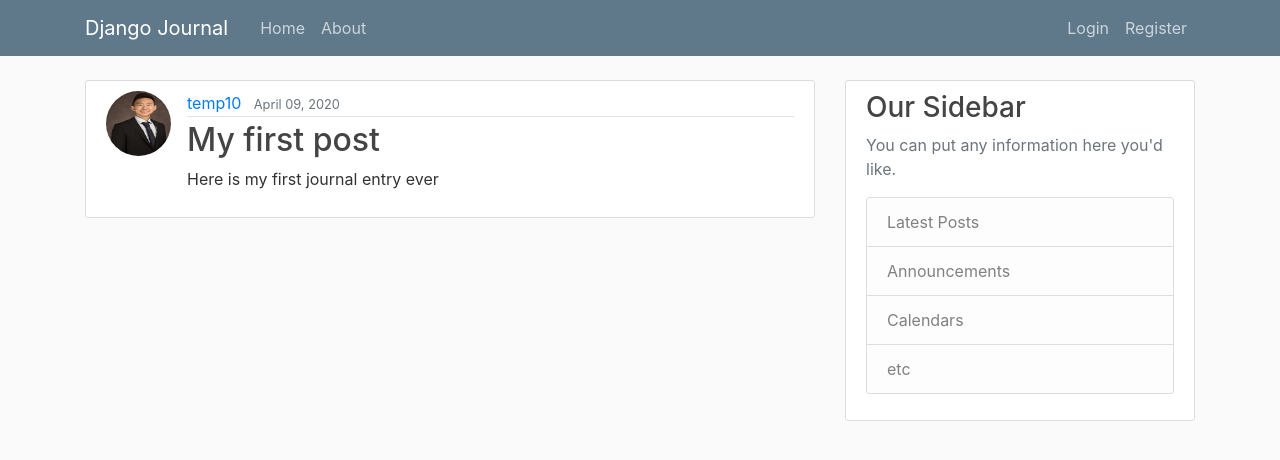
After one commit to matthewsmkim1/LiNK, a Django app: page /post/1/ in a window 1280 px wide. The commit adds this page. Shown: the top 460 px of the page. Run offline with Django 3.2, Linux system fonts and the light colour scheme; data comes from the database, SQL or seed files in the repository; both versions use the stored data as it was after the commit; some libraries are stand-ins or nearby versions.

Commit message:
can create delete update journal posts

```diff
--- a/LINK/journal/models.py
+++ b/LINK/journal/models.py
@@ -1,6 +1,7 @@
 from django.db import models
 from django.utils import timezone
 from django.contrib.auth.models import User
+from django.urls import reverse
 
 
 class Post(models.Model):
@@ -11,3 +12,6 @@
 
     def __str__(self):
         return self.title
+
+    def get_absolute_url(self):
+        return reverse('post-detail', kwargs={'pk': self.pk})
--- a/LINK/journal/templates/journal/base.html
+++ b/LINK/journal/templates/journal/base.html
@@ -13,16 +13,16 @@
     <link rel="stylesheet" type="text/css" href="{% static 'journal/main.css' %}">
 
     {% if title %}
-        <title>Django Blog - {{ title }}</title>
+        <title>Django Journal - {{ title }}</title>
     {% else %}
-        <title>Django Blog</title>
+        <title>Django Journal</title>
     {% endif %}
 </head>
 <body>
     <header class="site-header">
       <nav class="navbar navbar-expand-md navbar-dark bg-steel fixed-top">
         <div class="container">
-          <a class="navbar-brand mr-4" href="{% url 'journal-home' %}">Django Blog</a>
+          <a class="navbar-brand mr-4" href="{% url 'journal-home' %}">Django Journal</a>
           <button class="navbar-toggler" type="button" data-toggle="collapse" data-target="#navbarToggle" aria-controls="navbarToggle" aria-expanded="false" aria-label="Toggle navigation">
           <span class="navbar-toggler-icon"></span>
           </button>
@@ -34,6 +34,7 @@
             <!-- Navbar Right Side -->
             <div class="navbar-nav">
               {% if user.is_authenticated %}
+                <a class="nav-item nav-link" href="{% url 'post-create' %}">New Post</a>
                 <a class="nav-item nav-link" href="{% url 'profile' %}">Profile</a>
                 <a class="nav-item nav-link" href="{% url 'logout' %}">Logout</a>
               {% else %}
--- a/LINK/journal/templates/journal/home.html
+++ b/LINK/journal/templates/journal/home.html
@@ -8,7 +8,7 @@
               <a class="mr-2" href="#">{{ post.author }}</a>
               <small class="text-muted">{{ post.date_posted|date:"F d, Y" }}</small>
             </div>
-            <h2><a class="article-title" href="#">{{ post.title }}</a></h2>
+            <h2><a class="article-title" href="{% url 'post-detail' post.id %}">{{ post.title }}</a></h2>
             <p class="article-content">{{ post.content }}</p>
           </div>
         </article>
--- /dev/null
+++ b/LINK/journal/templates/journal/post_detail.html
@@ -0,0 +1,20 @@
+{% extends "journal/base.html" %}
+{% block content %}
+  <article class="media content-section">
+    <img class="rounded-circle article-img" src="{{ object.author.profile.image.url }}">
+    <div class="media-body">
+      <div class="article-metadata">
+        <a class="mr-2" href="#">{{ object.author }}</a>
+        <small class="text-muted">{{ object.date_posted|date:"F d, Y" }}</small>
+        {% if object.author == user %}
+          <div>
+            <a class="btn btn-secondary btn-sm mt-1 mb-1" href="{% url 'post-update' object.id %}">Update</a>
+            <a class="btn btn-danger btn-sm mt-1 mb-1" href="{% url 'post-delete' object.id %}">Delete</a>
+          </div>
+        {% endif %}
+      </div>
+      <h2 class="article-title">{{ object.title }}</h2>
+      <p class="article-content">{{ object.content }}</p>
+    </div>
+  </article>
+{% endblock content %}
--- a/LINK/journal/urls.py
+++ b/LINK/journal/urls.py
@@ -1,7 +1,18 @@
 from django.urls import path
+from .views import (
+    PostListView,
+    PostDetailView,
+    PostCreateView,
+    PostUpdateView,
+    PostDeleteView
+)
 from . import views
 
 urlpatterns = [
-    path('', views.home, name='journal-home'),
+    path('', PostListView.as_view(), name='journal-home'),
+    path('post/<int:pk>/', PostDetailView.as_view(), name='post-detail'),
+    path('post/new/', PostCreateView.as_view(), name='post-create'),
+    path('post/<int:pk>/update/', PostUpdateView.as_view(), name='post-update'),
+    path('post/<int:pk>/delete/', PostDeleteView.as_view(), name='post-delete'),
     path('about/', views.about, name='journal-about'),
 ]
--- a/LINK/journal/views.py
+++ b/LINK/journal/views.py
@@ -1,4 +1,12 @@
 from django.shortcuts import render
+from django.contrib.auth.mixins import LoginRequiredMixin, UserPassesTestMixin
+from django.views.generic import (
+    ListView,
+    DetailView,
+    CreateView,
+    UpdateView,
+    DeleteView
+)
 from .models import Post
 
 
@@ -9,5 +17,51 @@
     return render(request, 'journal/home.html', context)
 
 
+class PostListView(ListView):
+    model = Post
+    template_name = 'journal/home.html'  # <app>/<model>_<viewtype>.html
+    context_object_name = 'posts'
+    ordering = ['-date_posted']
+
+
+class PostDetailView(DetailView):
+    model = Post
+
+
+class PostCreateView(LoginRequiredMixin, CreateView):
+    model = Post
+    fields = ['title', 'content']
+
+    def form_valid(self, form):
+        form.instance.author = self.request.user
+        return super().form_valid(form)
+
+
+class PostUpdateView(LoginRequiredMixin, UserPassesTestMixin, UpdateView):
+    model = Post
+    fields = ['title', 'content']
+
+    def form_valid(self, form):
+        form.instance.author = self.request.user
+        return super().form_valid(form)
+
+    def test_func(self):
+        post = self.get_object()
+        if self.request.user == post.author:
+            return True
+        return False
+
+
+class PostDeleteView(LoginRequiredMixin, UserPassesTestMixin, DeleteView):
+    model = Post
+    success_url = '/'
+
+    def test_func(self):
+        post = self.get_object()
+        if self.request.user == post.author:
+            return True
+        return False
+
+
 def about(request):
     return render(request, 'journal/about.html', {'title': 'About'})
```
Also changed, not shown: LINK/journal/templates/journal/post_confirm_delete.html (added, +16 -0 lines), LINK/journal/templates/journal/post_form.html (added, +16 -0 lines), LINK/db.sqlite3, LINK/media/default.jpg, LINK/media/profile_pics/Optimized-Me_medhacks_copy.JPG (added), LINK/media/profile_pics/Optimized-Me_medhacks_copy_nEbnfIZ.JPG (added), LINK/media/profile_pics/image1.JPG (added).
